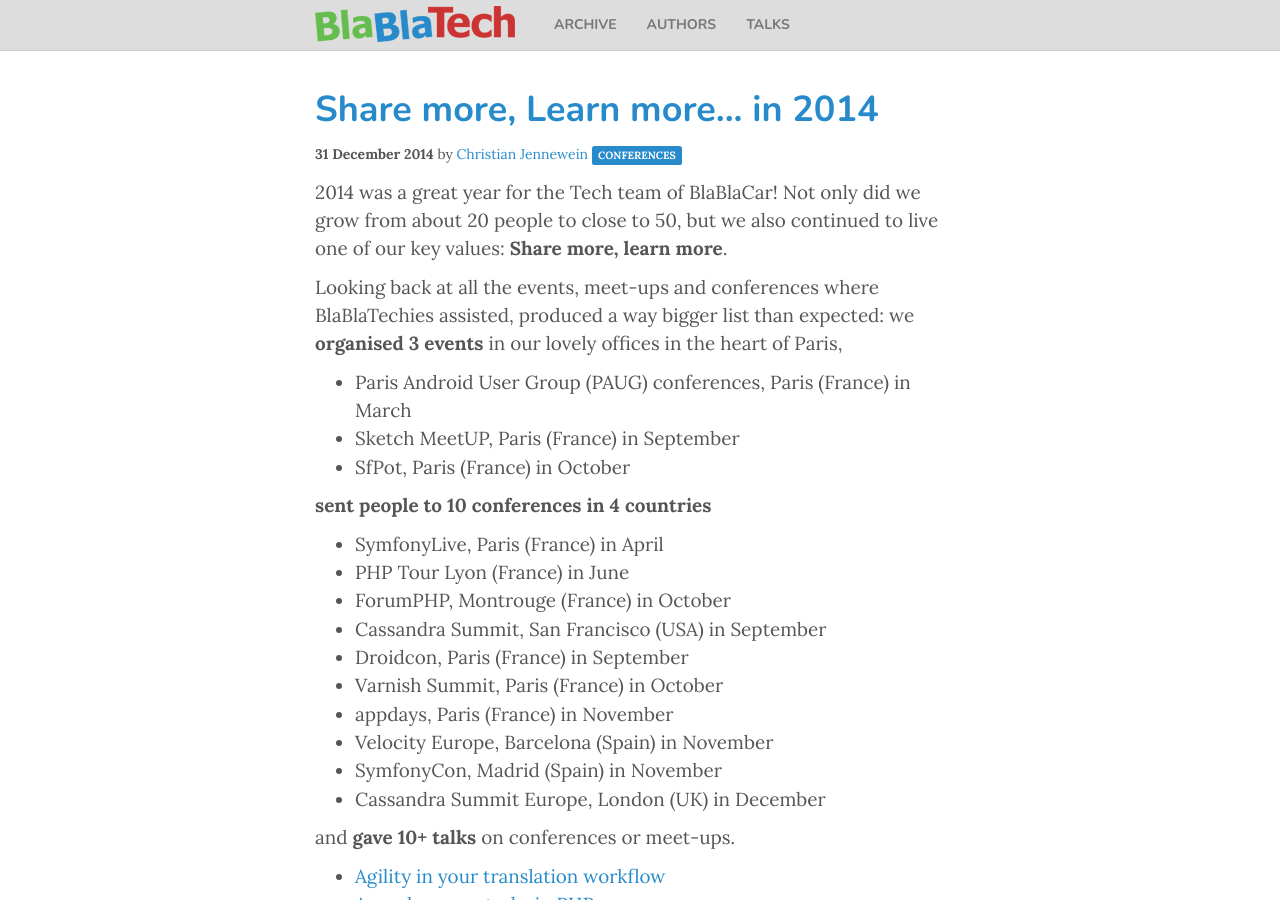
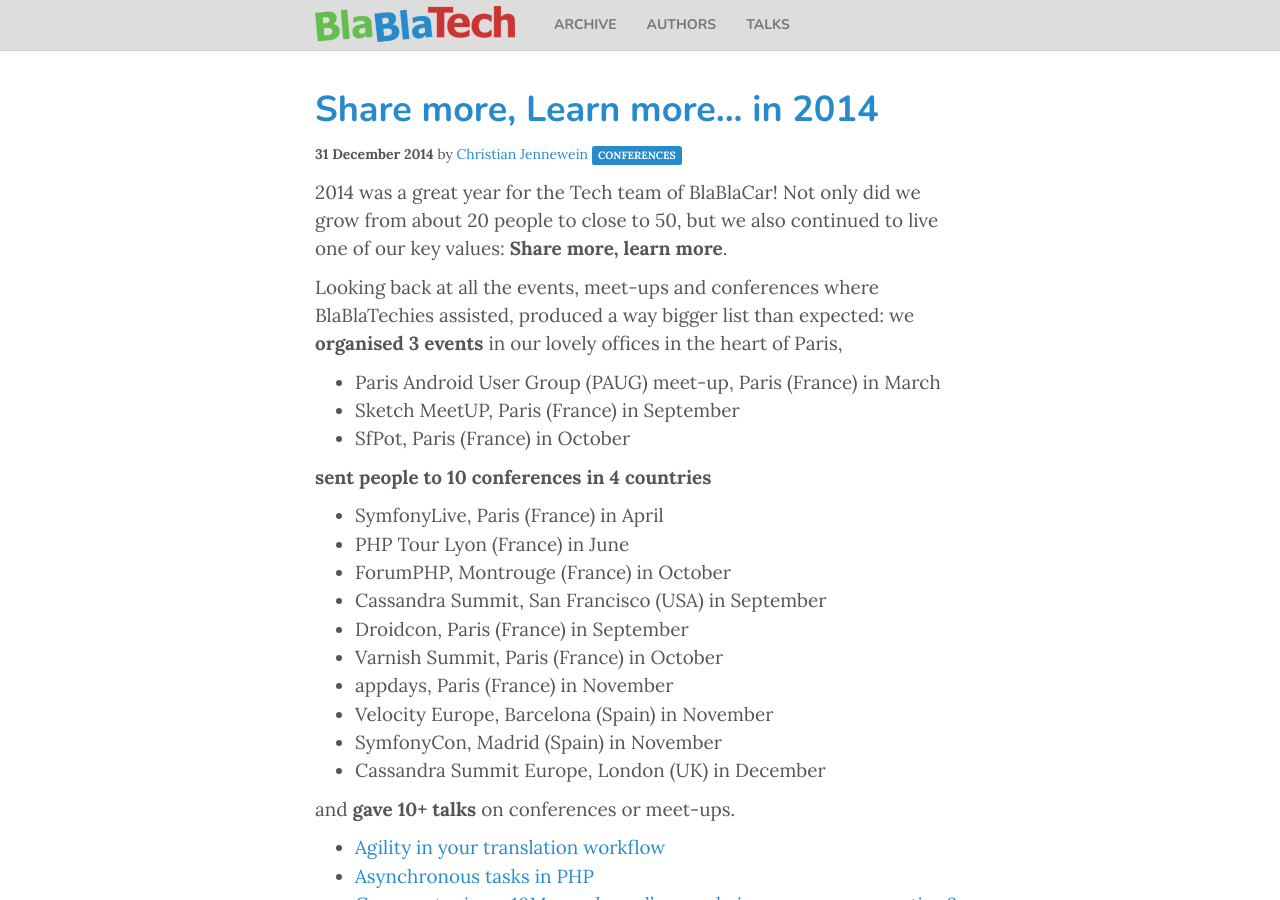
Before and after one commit to blablacar/blablatech, a Jekyll site: the page built from _posts/2014-12-31-share-more-learn-more-in-2014.md, in a window 1280 px wide and 900 px high. Built offline with Jekyll 4.4.1, drawn with Linux system fonts in a browser that asks for light colours; Markdown is read by kramdown in place of the engine named in the settings.

```diff
--- a/_posts/2014-12-31-share-more-learn-more-in-2014.md
+++ b/_posts/2014-12-31-share-more-learn-more-in-2014.md
@@ -11,7 +11,7 @@
 Looking back at all the events, meet-ups and conferences where BlaBlaTechies assisted, produced a way bigger list than
 expected: we **organised 3 events** in our lovely offices in the heart of Paris,
 
-* Paris Android User Group (PAUG) conferences, Paris (France) in March
+* Paris Android User Group (PAUG) meet-up, Paris (France) in March
 * Sketch MeetUP, Paris (France) in September
 * SfPot, Paris (France) in October
 
```
